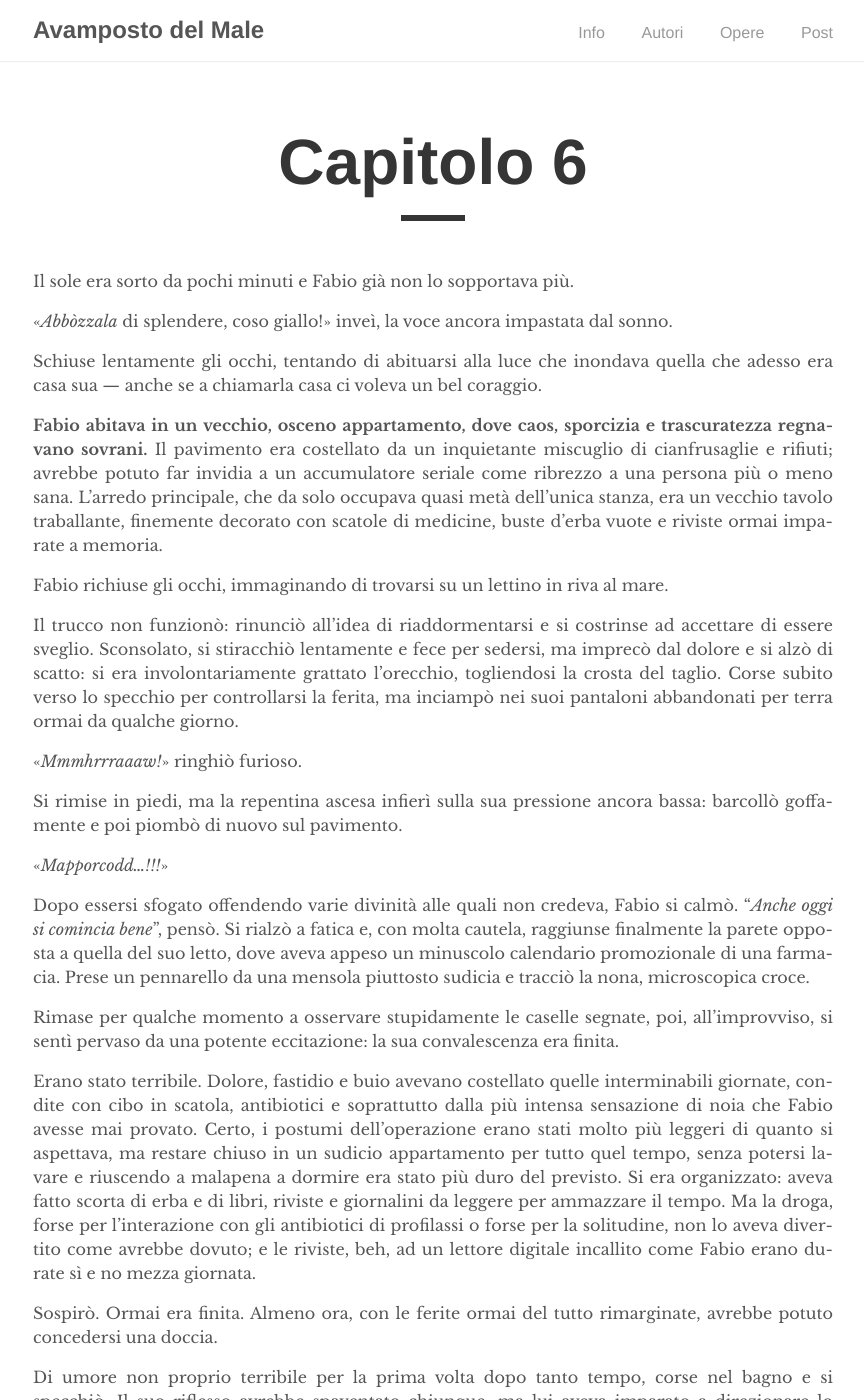
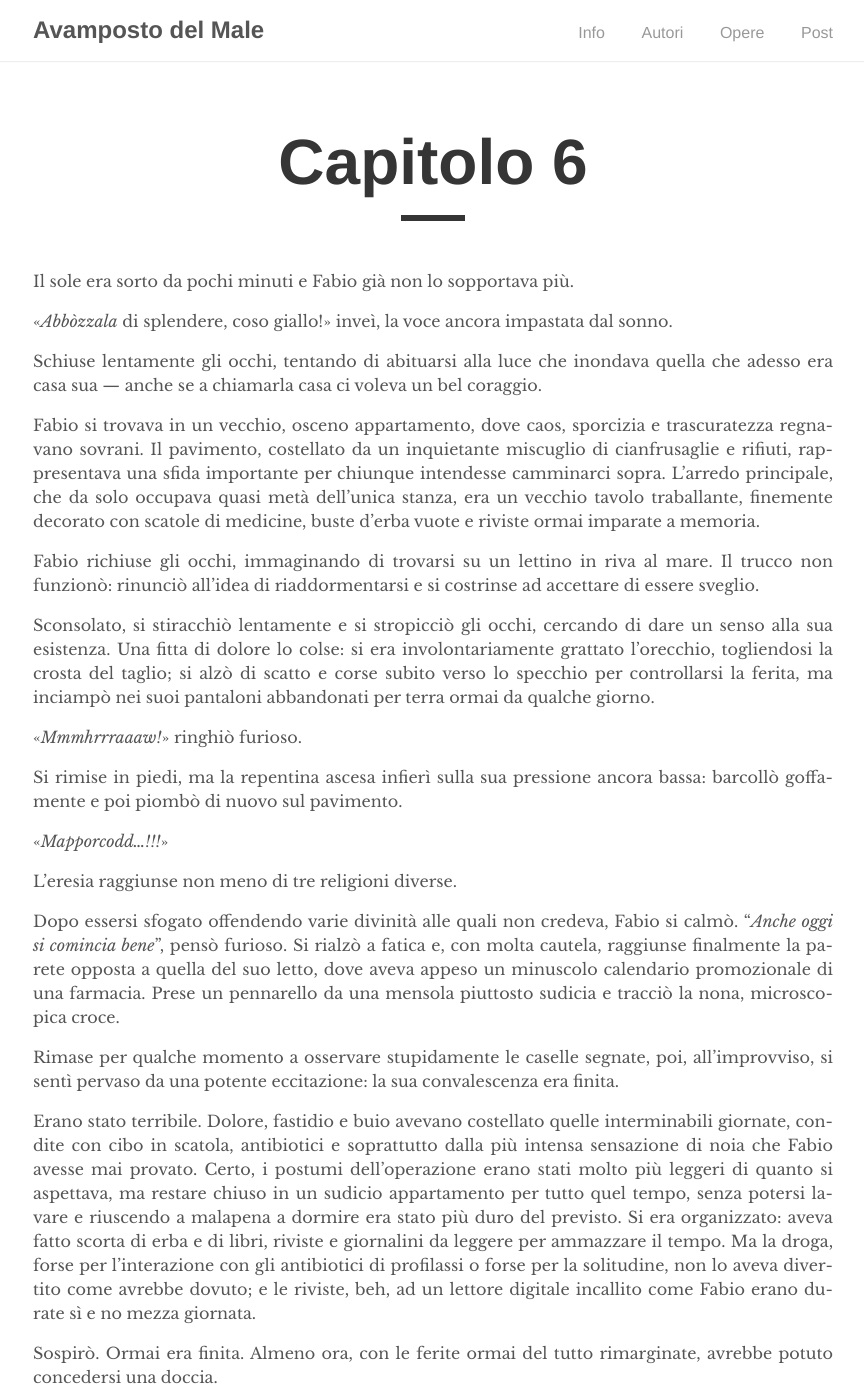
Before and after one commit to eviloutpost/eviloutpost.github.io, a Jekyll site: the page built from _works/sdp_ch/06.md, in a window 1280 px wide and 1400 px high. Shown: the whole window, without its empty margins (207-1071 px from the left). Built offline with Jekyll 4.4.1, drawn with Linux system fonts in a browser that asks for light colours.

Commit message:
Small edit

```diff
--- a/_works/sdp_ch/06.md
+++ b/_works/sdp_ch/06.md
@@ -10,11 +10,11 @@ Il sole era sorto da pochi minuti e Fabio già non lo sopportava più.
 
 Schiuse lentamente gli occhi, tentando di abituarsi alla luce che inondava quella che adesso era casa sua --- anche se a chiamarla casa ci voleva un bel coraggio.
 
-**Fabio abitava in un vecchio, osceno appartamento, dove caos, sporcizia e trascuratezza regnavano sovrani.** Il pavimento era costellato da un inquietante miscuglio di cianfrusaglie e rifiuti; avrebbe potuto far invidia a un accumulatore seriale come ribrezzo a una persona più o meno sana. L’arredo principale, che da solo occupava quasi metà dell’unica stanza, era un vecchio tavolo traballante, finemente decorato con scatole di medicine, buste d’erba vuote e riviste ormai imparate a memoria.
+Fabio si trovava in un vecchio, osceno appartamento, dove caos, sporcizia e trascuratezza regnavano sovrani. Il pavimento, costellato da un inquietante miscuglio di cianfrusaglie e rifiuti, rappresentava una sfida importante per chiunque intendesse camminarci sopra. L’arredo principale, che da solo occupava quasi metà dell’unica stanza, era un vecchio tavolo traballante, finemente decorato con scatole di medicine, buste d’erba vuote e riviste ormai imparate a memoria.
 
-Fabio richiuse gli occhi, immaginando di trovarsi su un lettino in riva al mare.
+Fabio richiuse gli occhi, immaginando di trovarsi su un lettino in riva al mare. Il trucco non funzionò: rinunciò all’idea di riaddormentarsi e si costrinse ad accettare di essere sveglio.
 
-Il trucco non funzionò: rinunciò all’idea di riaddormentarsi e si costrinse ad accettare di essere sveglio. Sconsolato, si stiracchiò lentamente e fece per sedersi, ma imprecò dal dolore e si alzò di scatto: si era involontariamente grattato l’orecchio, togliendosi la crosta del taglio. Corse subito verso lo specchio per controllarsi la ferita, ma inciampò nei suoi pantaloni abbandonati per terra ormai da qualche giorno.
+Sconsolato, si stiracchiò lentamente e si stropicciò gli occhi, cercando di dare un senso alla sua esistenza. Una fitta di dolore lo colse: si era involontariamente grattato l’orecchio, togliendosi la crosta del taglio; si alzò di scatto e corse subito verso lo specchio per controllarsi la ferita, ma inciampò nei suoi pantaloni abbandonati per terra ormai da qualche giorno.
 
 «*Mmmhrrraaaw!*» ringhiò furioso.
 
@@ -22,7 +22,9 @@ Si rimise in piedi, ma la repentina ascesa infierì sulla sua pressione ancora b
 
 «*Mapporcodd...!!!*»
 
-Dopo essersi sfogato offendendo varie divinità alle quali non credeva, Fabio si calmò. “*Anche oggi si comincia bene*”, pensò. Si rialzò a fatica e, con molta cautela, raggiunse finalmente la parete opposta a quella del suo letto, dove aveva appeso un minuscolo calendario promozionale di una farmacia. Prese un pennarello da una mensola piuttosto sudicia e tracciò la nona, microscopica croce.
+L'eresia raggiunse non meno di tre religioni diverse.
+
+Dopo essersi sfogato offendendo varie divinità alle quali non credeva, Fabio si calmò. “*Anche oggi si comincia bene*”, pensò furioso. Si rialzò a fatica e, con molta cautela, raggiunse finalmente la parete opposta a quella del suo letto, dove aveva appeso un minuscolo calendario promozionale di una farmacia. Prese un pennarello da una mensola piuttosto sudicia e tracciò la nona, microscopica croce.
 
 Rimase per qualche momento a osservare stupidamente le caselle segnate, poi, all’improvviso, si sentì pervaso da una potente eccitazione: la sua convalescenza era finita.
 
```
